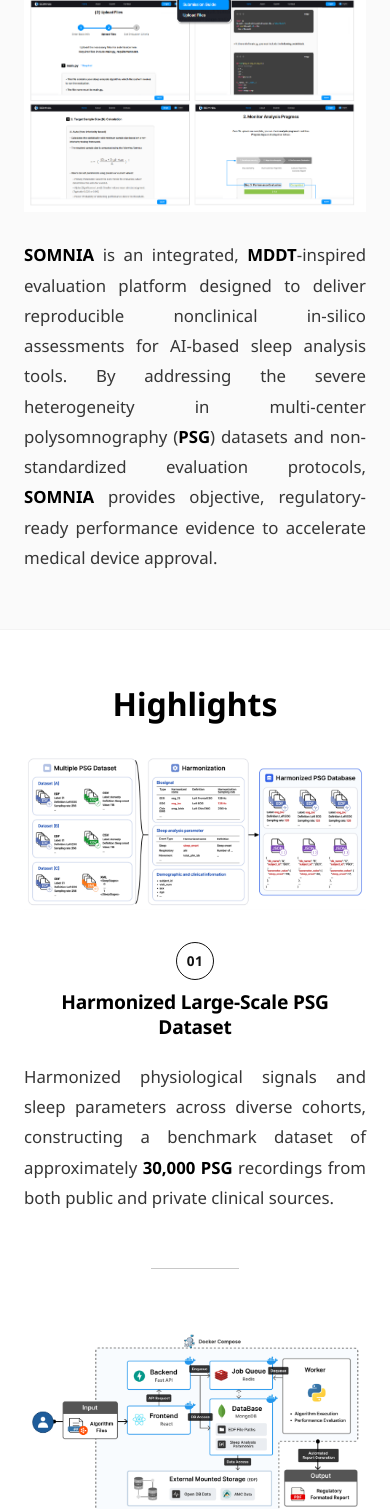
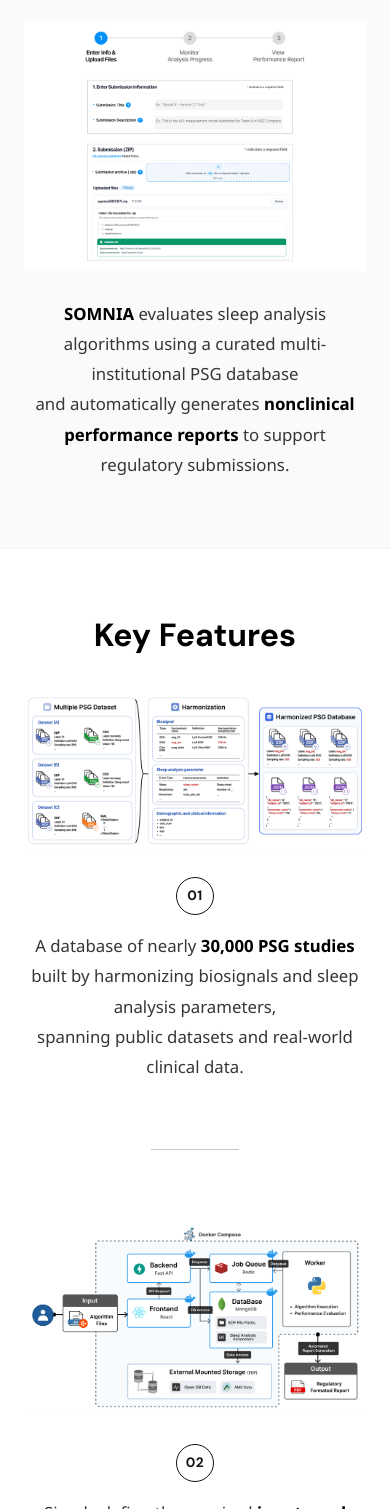
Before and after one commit to dlab-amc/DLAB_SOMNIA, a plain HTML site: page index.html in a window 390 px wide. Shown: the part 491-2000 px from the top of the page. Drawn offline with nearby package versions, Linux system fonts and the light colour scheme; a web font is replaced by a local one.

Commit message:
feat: 컨텐츠, 이미지 1차 수정

```diff
--- a/index.html
+++ b/index.html
@@ -16,13 +16,20 @@
       property="og:description"
       content="Sleep-device Oriented Model-based Nonclinical In-silico Assessment"
     />
-    <meta property="og:image" content="static/images/image/temp.png" />
+    <meta property="og:image" content="static/images/image/SOMNIA_OVERVIEW.gif" />
     <title>
       SOMNIA: Sleep-device Oriented Model-based Nonclinical In-silico Assessment
     </title>
 
+    <link rel="preconnect" href="https://fonts.googleapis.com" />
+    <link rel="preconnect" href="https://fonts.gstatic.com" crossorigin />
     <link
-      href="https://fonts.googleapis.com/css2?family=Google+Sans:wght@400;500;700&family=JetBrains+Mono:wght@400;500&family=Noto+Sans:wght@400;500;700&display=swap"
+      rel="preload"
+      as="style"
+      href="https://fonts.googleapis.com/css2?family=DM+Sans:wght@400;500;700&family=JetBrains+Mono:wght@400;500&family=Noto+Sans:wght@400;500;700&display=swap"
+    />
+    <link
+      href="https://fonts.googleapis.com/css2?family=DM+Sans:wght@400;500;700&family=JetBrains+Mono:wght@400;500&family=Noto+Sans:wght@400;500;700&display=swap"
       rel="stylesheet"
     />
     <link
@@ -50,7 +57,7 @@
         <li>
           <a href="#highlights" class="toc-link">
             <span class="toc-index">02</span>
-            <span class="toc-text">Highlights</span>
+            <span class="toc-text">Key Features</span>
           </a>
         </li>
         <li>
@@ -99,7 +106,7 @@
                 </span>
                 <span class="link-block">
                   <a
-                    href="https://ydon1111.github.io/SOMNIA_DEMO_TEST/#/"
+                    href="https://dlab-amc.ulsan.ac.kr/DLAB_SOMNIA_DEMO/#/"
                     class="external-link button is-normal is-rounded is-dark"
                     target="_blank"
                     rel="noopener"
@@ -122,50 +129,53 @@
 
         <div class="figure-block overview-media">
           <img
-            src="./static/images/image/temp.png"
+            src="./static/images/image/SOMNIA_OVERVIEW.gif"
             alt="SOMNIA platform overview"
             width="100%"
           />
         </div>
 
-        <div class="content has-text-justified overview-text">
+        <div class="content has-text-centered overview-text">
           <p>
-            <strong>SOMNIA</strong> is an integrated,
-            <strong>MDDT</strong>-inspired evaluation platform designed to
-            deliver reproducible nonclinical in-silico assessments for AI-based
-            sleep analysis tools. By addressing the severe heterogeneity in
-            multi-center polysomnography (<strong>PSG</strong>) datasets and
-            non-standardized evaluation protocols,
-            <strong>SOMNIA</strong> provides objective, regulatory-ready
-            performance evidence to accelerate medical device approval.
+            <span class="text-line"
+              ><strong>SOMNIA</strong> evaluates sleep analysis algorithms using
+              a curated multi-institutional PSG database</span
+            >
+            <span class="text-line"
+              >and automatically generates
+              <strong>nonclinical performance reports</strong> to support
+              regulatory submissions.</span
+            >
           </p>
         </div>
       </div>
     </section>
 
-    <!-- ========== HIGHLIGHTS ========== -->
+    <!-- ========== KEY FEATURES ========== -->
     <section class="section page-section" id="highlights">
       <div class="container is-max-desktop">
-        <h2 class="title is-3 section-title has-text-centered">Highlights</h2>
+        <h2 class="title is-3 section-title has-text-centered">Key Features</h2>
 
         <article class="highlight-block">
           <div class="figure-block">
             <img
               src="./static/images/image/dataset.png"
-              alt="Harmonized Large-Scale PSG Dataset"
+              alt="Harmonized PSG database of nearly 30,000 studies"
               width="100%"
             />
           </div>
-          <h3 class="highlight-caption">
+          <div class="highlight-caption">
             <span class="highlight-num" aria-hidden="true">01</span>
-            <span class="highlight-title">Harmonized Large-Scale PSG Dataset</span>
-          </h3>
-          <div class="content has-text-justified body-text">
+          </div>
+          <div class="content has-text-centered body-text">
             <p>
-              Harmonized physiological signals and sleep parameters across
-              diverse cohorts, constructing a benchmark dataset of approximately
-              <strong>30,000 PSG</strong> recordings from both public and
-              private clinical sources.
+              <span class="text-line"
+                >A database of nearly <strong>30,000 PSG studies</strong> built
+                by harmonizing biosignals and sleep analysis parameters,</span
+              >
+              <span class="text-line"
+                >spanning public datasets and real-world clinical data.</span
+              >
             </p>
           </div>
         </article>
@@ -174,20 +184,22 @@
           <div class="figure-block">
             <img
               src="./static/images/image/architecture.png"
-              alt="Effortless Algorithm Submission"
+              alt="Algorithm submission via defined inputs and outputs"
               width="100%"
             />
           </div>
-          <h3 class="highlight-caption">
+          <div class="highlight-caption">
             <span class="highlight-num" aria-hidden="true">02</span>
-            <span class="highlight-title">Effortless Algorithm Submission</span>
-          </h3>
-          <div class="content has-text-justified body-text">
+          </div>
+          <div class="content has-text-centered body-text">
             <p>
-              Streamlined integration process where users simply match their
-              code's input and output variables to the platform's
-              <strong>standardized schema</strong> to submit their algorithms
-              effortlessly.
+              <span class="text-line"
+                >Simply define the required
+                <strong>inputs and outputs</strong> in your code</span
+              >
+              <span class="text-line"
+                >to submit your algorithm through the platform.</span
+              >
             </p>
           </div>
         </article>
@@ -196,20 +208,22 @@
           <div class="figure-block figure-narrow">
             <img
               src="./static/images/image/report.png"
-              alt="Automated Performance Reporting and Subgroup Analysis"
+              alt="Performance review compiled into a PDF report"
             />
           </div>
-          <h3 class="highlight-caption">
+          <div class="highlight-caption">
             <span class="highlight-num" aria-hidden="true">03</span>
-            <span class="highlight-title">Automated Performance Reporting &amp; Subgroup Analysis</span>
-          </h3>
-          <div class="content has-text-justified body-text">
+          </div>
+          <div class="content has-text-centered body-text">
             <p>
-              Upon submission, instantly evaluate algorithm performance across
-              the entire dataset or targeted
-              <strong>clinical subgroups</strong>, and receive comprehensive
-              performance evaluation results as
-              <strong>downloadable PDF reports</strong>.
+              <span class="text-line"
+                >Then, review algorithm performance for the overall population
+                and selected subgroups,</span
+              >
+              <span class="text-line"
+                >with the results automatically compiled into a
+                <strong>PDF report</strong>.</span
+              >
             </p>
           </div>
         </article>
--- a/static/css/index.css
+++ b/static/css/index.css
@@ -8,6 +8,7 @@ body {
   font-family: 'Noto Sans', sans-serif;
   color: #363636;
   line-height: 1.65;
+  font-synthesis: none;
 }
 
 /* ----- Side TOC ----- */
@@ -28,7 +29,7 @@ body {
 
 .side-toc-label {
   margin: 0 0 0.65rem 0.35rem;
-  font-family: 'Google Sans', 'Noto Sans', sans-serif;
+  font-family: 'DM Sans', 'Noto Sans', sans-serif;
   font-size: 0.68rem;
   font-weight: 700;
   letter-spacing: 0.08em;
@@ -102,8 +103,8 @@ body {
 
 /* ----- Hero ----- */
 .hero .hero-body {
-  padding-top: 4rem;
-  padding-bottom: 3.5rem;
+  padding-top: 5rem;
+  padding-bottom: 4.5rem;
 }
 
 .hero-logo {
@@ -122,7 +123,7 @@ body {
 }
 
 .publication-title {
-  font-family: 'Google Sans', 'Noto Sans', sans-serif;
+  font-family: 'DM Sans', 'Noto Sans', sans-serif;
   font-weight: 700;
   color: #000;
   letter-spacing: -0.02em;
@@ -133,7 +134,7 @@ body {
 }
 
 .publication-links {
-  margin-top: 2rem;
+  margin-top: 2.5rem;
   display: flex;
   justify-content: center;
   flex-wrap: wrap;
@@ -176,8 +177,8 @@ body {
 
 /* ----- Sections ----- */
 .page-section {
-  padding-top: 5.5rem;
-  padding-bottom: 5.5rem;
+  padding-top: 7rem;
+  padding-bottom: 7rem;
   border-top: 1px solid #f3f3f3;
 }
 
@@ -186,22 +187,31 @@ body {
 }
 
 .section-title {
-  font-family: 'Google Sans', 'Noto Sans', sans-serif;
+  font-family: 'DM Sans', 'Noto Sans', sans-serif;
   font-weight: 700;
   color: #000 !important;
-  margin-bottom: 2rem !important;
+  margin-bottom: 2.5rem !important;
+}
+
+#acknowledgements .section-title {
+  margin-bottom: 3.25rem !important;
 }
 
 .overview-media {
-  margin-bottom: 2.75rem;
+  margin-bottom: 3.25rem;
 }
 
 .overview-text,
 .body-text {
-  max-width: 40rem;
+  max-width: 100%;
   margin: 0 auto;
   font-size: 1.125rem;
   line-height: 1.8;
+  text-align: center;
+}
+
+.text-line {
+  display: block;
 }
 
 .overview-text strong,
@@ -236,8 +246,8 @@ body {
 /* ----- Highlights ----- */
 .highlight-block {
   position: relative;
-  margin-bottom: 5rem;
-  padding-bottom: 5rem;
+  margin-bottom: 6rem;
+  padding-bottom: 6rem;
 }
 
 .highlight-block:not(:last-child)::after {
@@ -258,12 +268,9 @@ body {
 
 .highlight-caption {
   display: flex;
-  flex-direction: column;
-  align-items: center;
-  gap: 0.65rem;
-  margin-top: 2rem !important;
-  margin-bottom: 1.35rem !important;
-  text-align: center;
+  justify-content: center;
+  margin-top: 1.75rem;
+  margin-bottom: 1rem;
 }
 
 .highlight-num {
@@ -275,22 +282,12 @@ body {
   padding: 0 0.55rem;
   border: 1.5px solid #111;
   border-radius: 999px;
-  font-family: 'Google Sans', 'Noto Sans', sans-serif;
+  font-family: 'DM Sans', 'Noto Sans', sans-serif;
   font-size: 0.85rem;
   font-weight: 700;
   letter-spacing: 0.04em;
   color: #111;
   background: #fff;
-}
-
-.highlight-title {
-  display: block;
-  font-family: 'Google Sans', 'Noto Sans', sans-serif;
-  font-size: 1.45rem;
-  font-weight: 700;
-  line-height: 1.3;
-  color: #000;
-  letter-spacing: -0.01em;
 }
 
 .highlight-block .content {
@@ -345,7 +342,7 @@ body {
 /* ----- Footer ----- */
 .footer {
   background-color: #fff;
-  padding: 3.5rem 1.5rem 4rem;
+  padding: 1.25rem 1.5rem 1.5rem;
   border-top: 1px solid #f3f3f3;
   margin-top: 0;
 }
@@ -366,18 +363,18 @@ body {
   }
 
   .hero .hero-body {
-    padding-top: 2.75rem;
-    padding-bottom: 2.25rem;
+    padding-top: 3.25rem;
+    padding-bottom: 2.75rem;
   }
 
   .page-section {
-    padding-top: 3.5rem;
-    padding-bottom: 3.5rem;
+    padding-top: 4.25rem;
+    padding-bottom: 4.25rem;
   }
 
   .highlight-block {
-    margin-bottom: 3.5rem;
-    padding-bottom: 3.5rem;
+    margin-bottom: 4.25rem;
+    padding-bottom: 4.25rem;
   }
 
   .overview-media {
@@ -388,10 +385,6 @@ body {
     margin-bottom: 1.75rem;
   }
 
-  .highlight-title {
-    font-size: 1.2rem;
-  }
-
   .overview-text,
   .body-text {
     font-size: 1.05rem;
```
Also changed, not shown: static/images/image/SOMNIA_OVERVIEW.gif (added).
